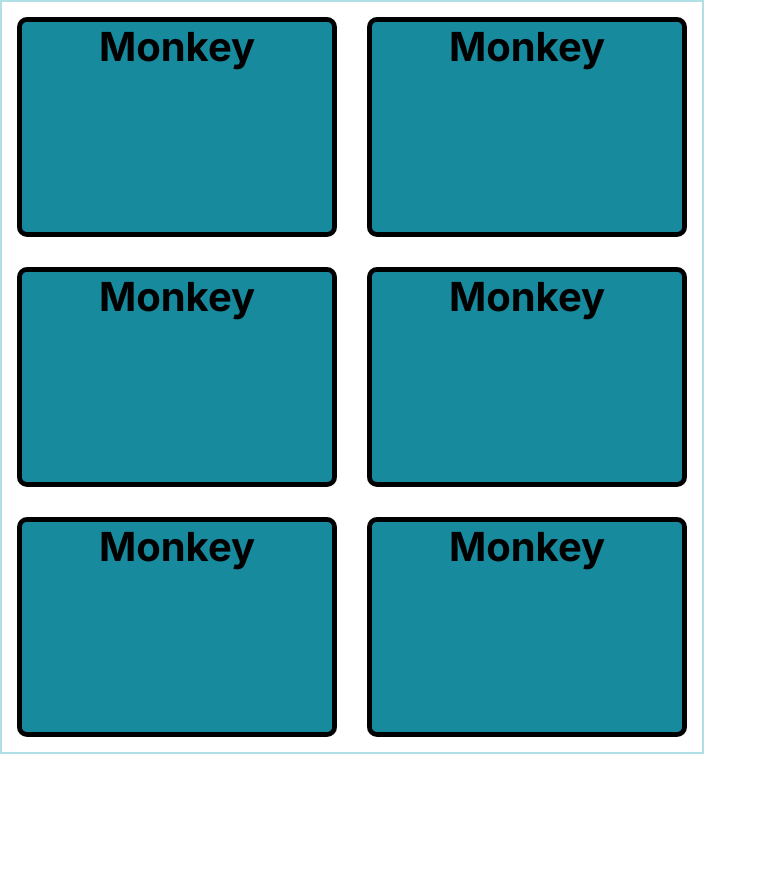
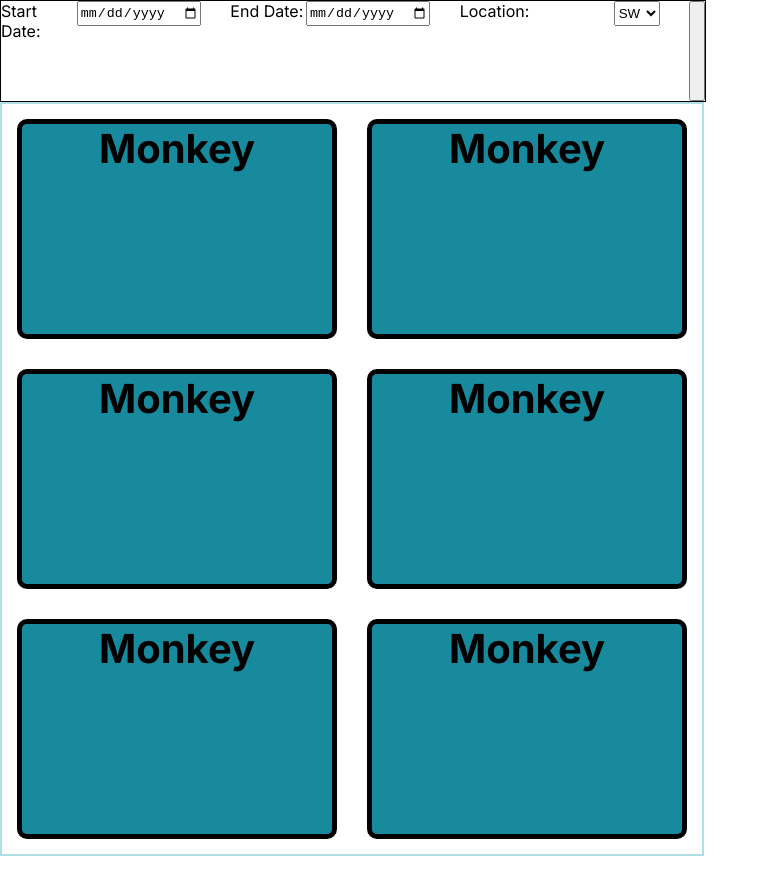
Before and after one commit to CharelSuarez/utsc-community, a Next.js app in the folder frontend/: page /map in a window 1280 px wide. Shown: the top 894 px of the page, without its empty margins (0-769 px from the left). Built offline with nearby package versions, Linux system fonts and the light colour scheme.

Commit message:
Added Filter

```diff
--- a/frontend/src/components/Map/FilterEvent/Filter.css
+++ b/frontend/src/components/Map/FilterEvent/Filter.css
@@ -3,8 +3,19 @@
     width: 800px;
 }
 
-.filterBox .filter{
+.filterBox .filters{
     border: 1px solid black;
-    height: 75px;
+    height: 100px;
     width: 704px;
+    display: flex;
+    flex-direction: row;
+    justify-content: space-between;
 }
+
+.filterBox .filters .oneFilter{
+    height: 25px;
+    width: 200px;
+    display: flex;
+    flex-direction: row;
+    justify-content: space-between;
+}
--- a/frontend/src/components/Map/FilterEvent/Filter.tsx
+++ b/frontend/src/components/Map/FilterEvent/Filter.tsx
@@ -5,6 +5,28 @@ export default function Filter(){
       <div className="filterBox">
         <div className="filters">
 
+          <div className="oneFilter">
+            <label>Start Date:</label>
+            <input type="date"></input>
+          </div>
+
+          <div className="oneFilter">
+            <label>End Date:</label>
+            <input type="date"></input>
+          </div>
+
+          <div className="oneFilter">
+            <label>Location:</label>
+            <select name="locations" id="locations">
+              <option value="SW">SW</option>
+              <option value="MW">MW</option>
+              <option value="IC">IC</option>
+              <option value="AC">AC</option>
+            </select>
+          </div>
+
+          <button></button>
+
         </div>
         <Events></Events>
       </div>
```
